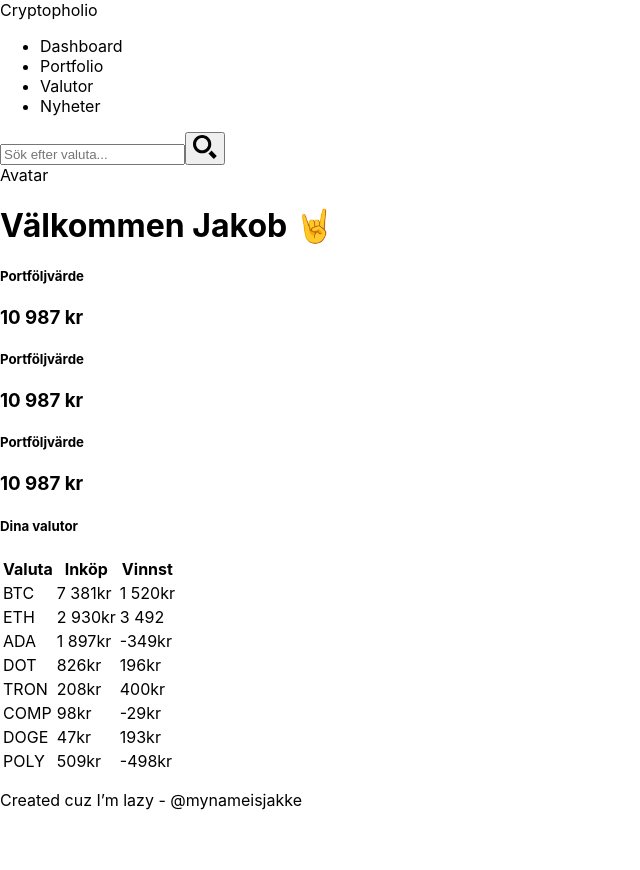
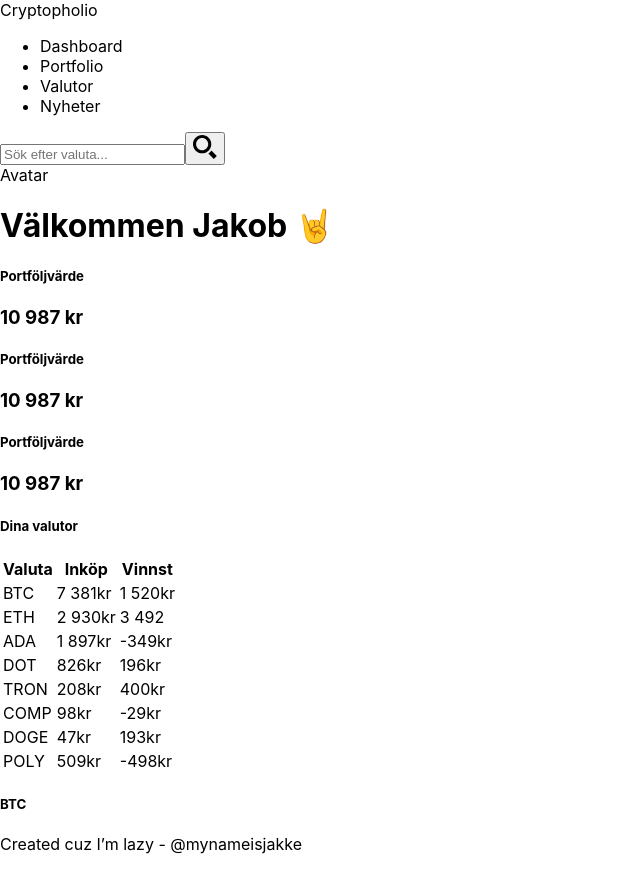
Before and after one commit to mynameisjakke/cryptopholio, a Next.js app: page / in a window 1280 px wide. Shown: the whole page, without its empty margins (0-640 px from the left). Before the commit the page ends 826 px from the top, so only its background shows below. Built offline with nearby package versions, Linux system fonts and the light colour scheme.

Commit message:
Created coingraph comp

```diff
--- /dev/null
+++ b/components/coinGraph.js
@@ -0,0 +1,10 @@
+export default function CoinGraph(params) {
+  return (
+    <div className="card card-md card-graph">
+      <div className="card-title">
+        <h5>BTC</h5>
+      </div>
+      <div className="card-data card-data-graph"></div>
+    </div>
+  )
+};
--- a/pages/index.js
+++ b/pages/index.js
@@ -8,6 +8,7 @@
 import Card from '../components/card'
 import Title from '../components/title'
 import CoinList from '../components/coinList'
+import CoinGraph from '../components/coinGraph'
 
 // import styles from '../styles/Home.module.css'
 
@@ -23,6 +24,7 @@
       <Card />
       <Card />
       <CoinList />
+      <CoinGraph />
       <Footer />
     </Layout>
   )
```
